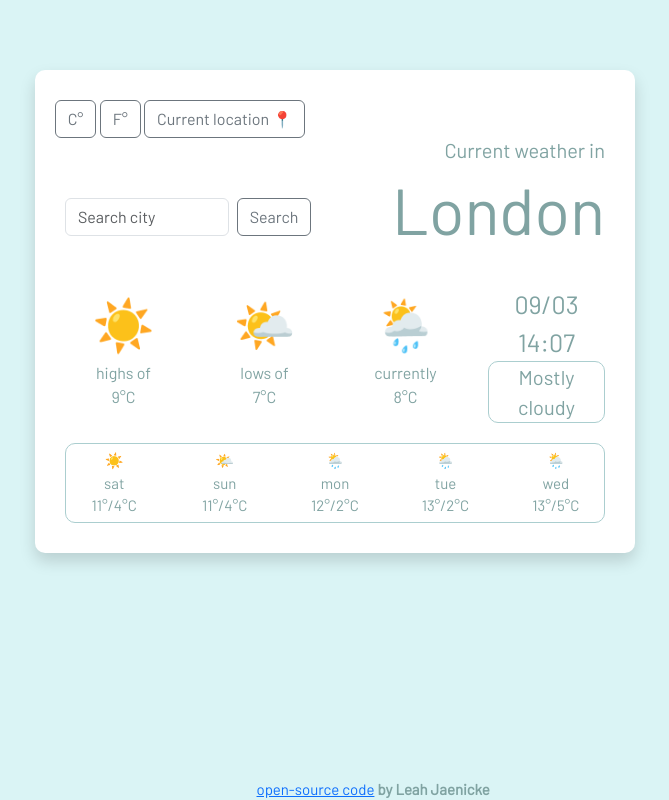
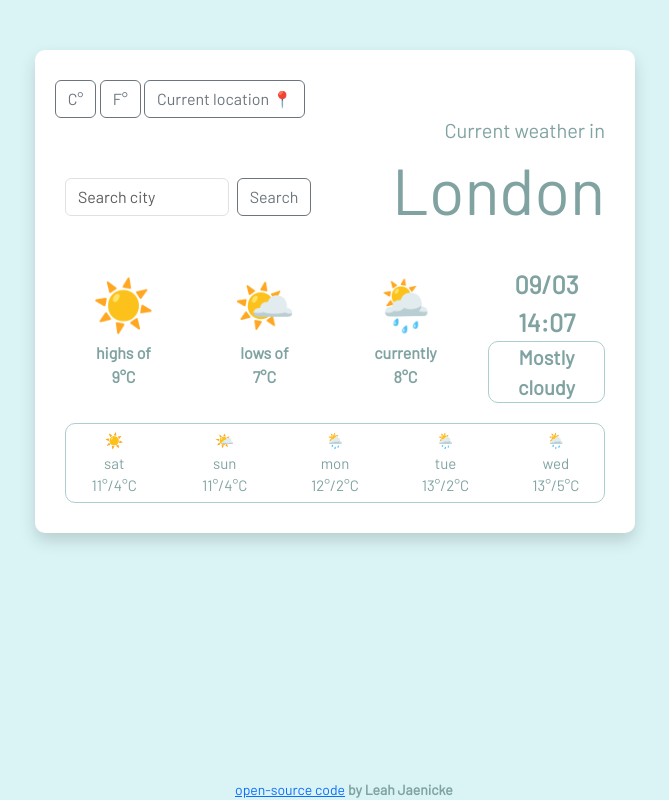
Before and after one commit to leahjaenicke/Weather-App, a plain HTML site: page index.html in a window 1280 px wide. Shown: the whole page, without its empty margins (305-974 px from the left). Drawn offline with nearby package versions, Linux system fonts and the light colour scheme.

Commit message:
fixed my current location button and edited footer

```diff
--- a/index.html
+++ b/index.html
@@ -52,7 +52,7 @@
         </div>
       </form>
 
-      <div class="row">
+      <div class="row currentWeather">
         <div class="col">
           <span>☀️</span>
           <br />
@@ -118,12 +118,12 @@
         </div>
       </div>
     </div>
-    <footer>
+    <small>
       <a href="https://github.com/leahjaenicke/Weather-App">
         open-source code</a
       >
       <strong> by Leah Jaenicke</strong>
-    </footer>
+    </small>
     <script src="index.js"></script>
   </body>
 </html>
--- a/index.js
+++ b/index.js
@@ -56,8 +56,7 @@ function buttonLocation(position) {
 }
 
 let current = document.querySelector("#loca-button");
-current.addEventListener(
-  "click",
+current.addEventListener("click", () =>
   navigator.geolocation.getCurrentPosition(buttonLocation)
 );
 
--- a/style.css
+++ b/style.css
@@ -45,17 +45,20 @@ ul {
   margin: 0;
   padding: 0;
 }
+
 span {
   font-size: 50px;
 }
 
-footer {
-  font-size: 15px;
+small {
   text-align: center;
   position: fixed;
   bottom: 0;
   left: 50%;
-  margin-left: -78.5px;
+  margin-left: -100px;
+}
+.currentWeather {
+  font-weight: bolder;
 }
 .current-type {
   font-size: 20px;
@@ -80,7 +83,7 @@ footer {
   background: #fff;
   border-radius: 10px;
   margin: 20px auto;
-  margin-top: 70px;
+  margin-top: 50px;
   padding: 30px;
   width: 100%;
   max-width: 600px;
```
